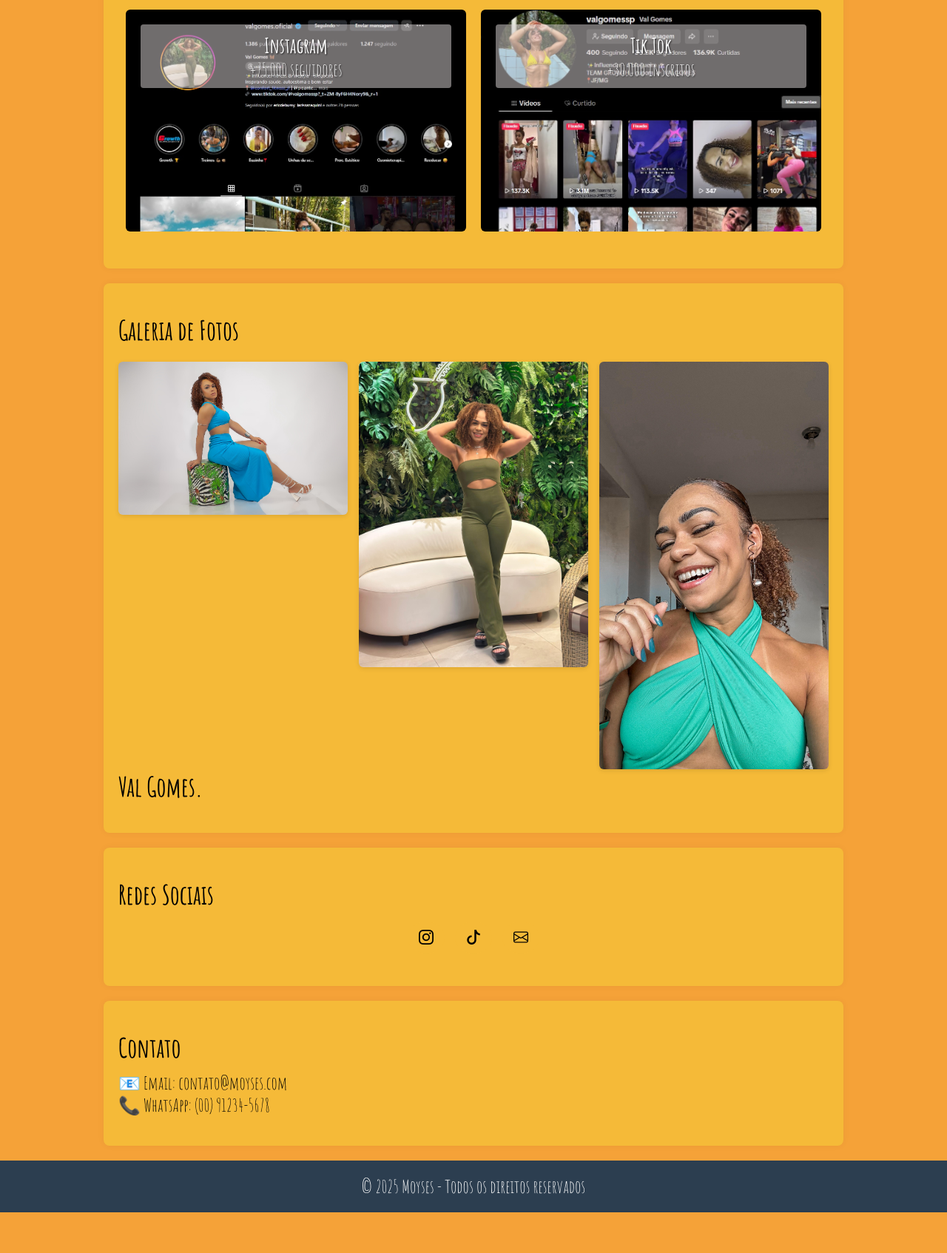
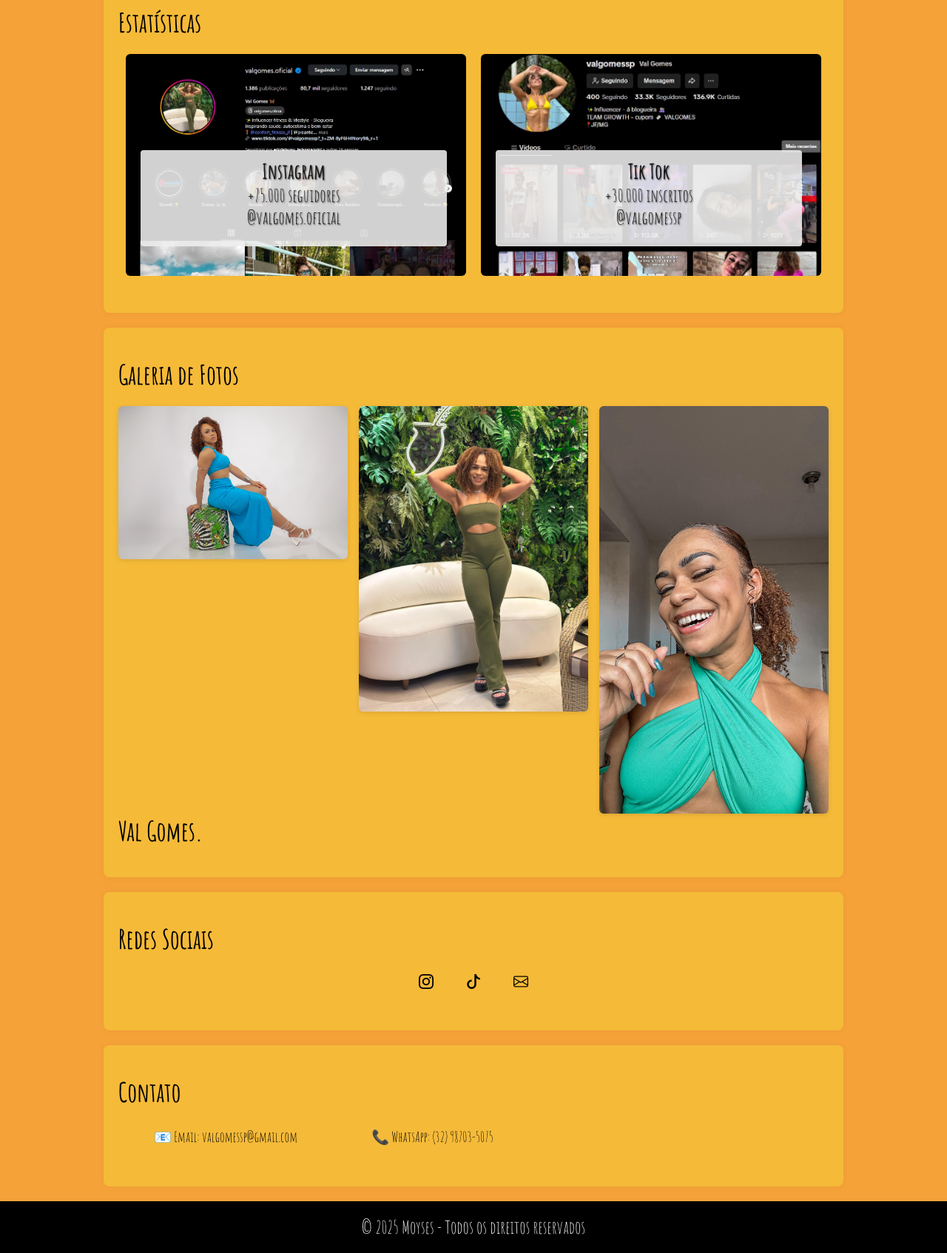
Before and after one commit to moyses30/Site-val-gomes, a plain HTML site: page index.html in a window 1280 px wide. Shown: the part 500-2194 px from the top of the page at 74% size. Before the commit the page ends 2139 px from the top, so only its background shows below. Drawn offline with nearby package versions, Linux system fonts and the light colour scheme; a web font is replaced by a local one.

Commit message:
Atualização
Atualização: sobre, emaisl, contato.

```diff
--- a/index.html
+++ b/index.html
@@ -29,7 +29,10 @@
 
   <section id="sobremim">
     <h2>Sobre Mim</h2>
-    <p>Olá! Sou Moyses, criador de conteúdo apaixonado por tecnologia, estilo de vida e inovação. Com uma comunidade engajada, ajudo marcas a se conectarem com seu público de forma autêntica e criativa.</p>
+    <p>Me chamo Valquíria, mas gosto de ser chamada de Val. Tenho 31 anos e moro em Juiz de Fora/MG.
+    Influencio pessoas com dicas sobre como ter uma vida saudável, com foco e autocuidado. Isso me traz uma responsabilidade ainda maior no Instagram.
+    Amo o que faço e sempre registro um pouco do meu dia a dia, incluindo as dificuldades que ele me proporciona.
+    No meu Instagram tem um pouquinho de tudo: alegria, diversão, dilemas que enfrento ao longo do dia — mas sempre dando o meu melhor!</p>
   </section>
 
   <section>
@@ -40,13 +43,17 @@
         <div class="orverlay">
         <h3>Instagram</h3>
         <p>+75.000 seguidores</p>
+        <p>@valgomes.oficial</p>
       </div>
       </div>
 
       <div class="stat" id="tiktok" style="background-image: url(imagem/frente-tik-tok.jpg);">
 
-        <div class="orverlay"><h3>Tik Tok</h3>
-        <p>+30.000 inscritos</p></div>
+        <div class="orverlay">
+          <h3>Tik Tok</h3>
+        <p>+30.000 inscritos</p>
+        <p>@valgomessp</p>
+      </div>
 
       </div>
 
@@ -80,10 +87,10 @@
     </div>
   </section>
 
-  <section>
+  <section id="contato">
     <h2>Contato</h2>
-    <p>📧 Email: contato@moyses.com</p>
-    <p>📞 WhatsApp: (00) 91234-5678</p>
+    <p>📧 Email: valgomessp@gmail.com</p>
+    <p>📞 WhatsApp: (32) 98703-5075</p>
   </section>
 
   <footer>
--- a/style.css
+++ b/style.css
@@ -78,22 +78,27 @@
     #instagram {
       background-size: cover;
       background-position: center;
-      color: white;
+      color: rgb(20, 17, 17);
       text-shadow: 1px 1px 2px rgba(0,0,0,0.7);
     }
     #tiktok {
       background-size: cover;
       background-position: center;
-      color: white;
+      color: rgb(17, 16, 16);
       text-shadow: 1px 1px 2px rgba(0,0,0,0.7);
     }
     .orverlay {
 
       bottom: 20px;
       left: 20px;
-      background: rgba(223, 217, 217, 0.5);
+      background: rgba(238, 238, 238, 0.877);
       padding: 10px;
       border-radius: 4px;
+      top: 130px;
+      height: 130px;
+      width: 90%;
+      position: absolute;
+
 
     }
 
@@ -122,7 +127,7 @@
     footer {
       text-align: center;
       padding: 20px;
-      background: #2c3e50;
+      background: #000000;
       color: white;
     }
     a {
@@ -130,7 +135,7 @@
       text-decoration: none;
     }
 
-    /*Estilo botao social*/
+/*Estilo botao social*/
 
 #btnsocial button{
   background: var(--cor3);
@@ -143,7 +148,7 @@
   font-size: 20px;
   margin: 4px 2px;
   cursor: pointer;
-  border-radius: 50%;
+  border-radius: 30%;
 
 }
 
@@ -161,8 +166,18 @@
   gap: 10px;
   margin-top: 10px;
 }
+/*Estilo botão social*/
 
+/*Estilo contato*/
 
+#contato p{
+  margin: 10px 0;
+  font-size: 1.2rem;
+  padding: 5px 5%;
+  display: inline-block;
+  justify-content: center;
+  align-items: center;
+}
 
 
 
@@ -182,7 +197,9 @@
         flex-direction: column-reverse;
     }
 
-
+    #contato p{
+      font-size: 1.5rem;
+    }
 
 
 
```
